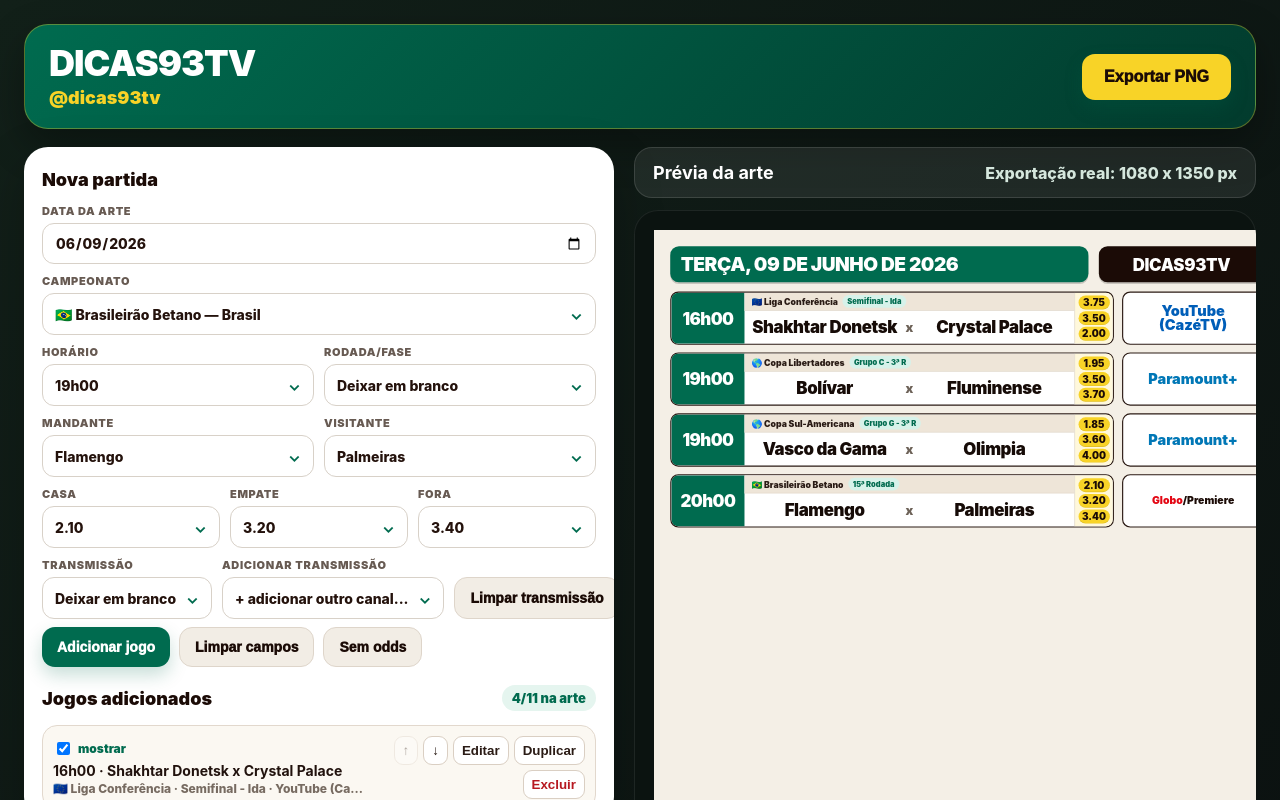
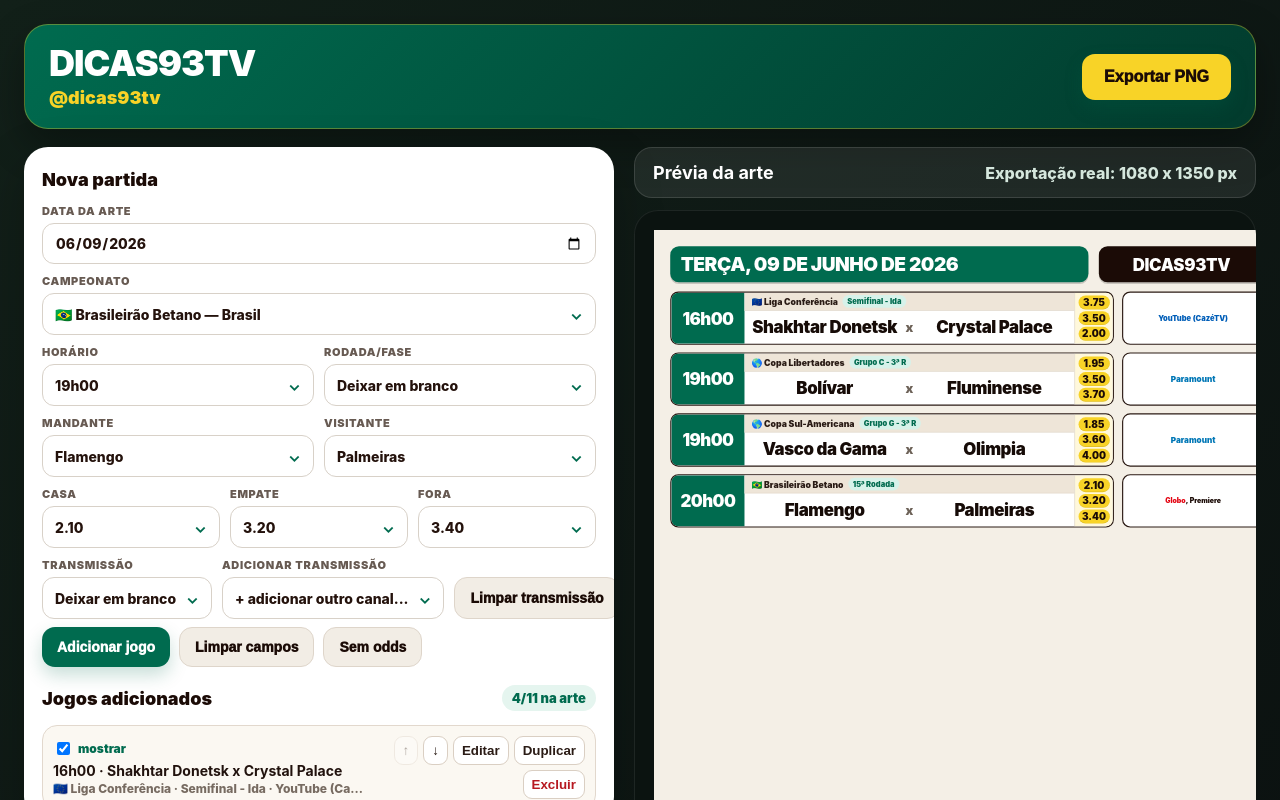
Before and after one commit to gabrieldigitalsales-del/dicas93WARLLEY, a React (Vite) app: page / in a window 1280 px wide. Shown: the top 800 px of the page. Built offline with nearby package versions, Linux system fonts and the light colour scheme.

Commit message:
Add files via upload

```diff
--- a/src/main.jsx
+++ b/src/main.jsx
@@ -191,7 +191,23 @@
 function cleanChannelValue(value) {
   const v = norm(value)
   if (v === 'deixar em branco') return 'Deixar em branco'
-  return value
+  const raw = String(value || '').trim()
+  if (!raw) return raw
+  const parts = raw
+    .split(/\s*(?:\/|,|\+| e )\s*/i)
+    .map(v => v.trim())
+    .filter(Boolean)
+  if (parts.length <= 1) return raw
+  const unique = []
+  const seen = new Set()
+  for (const part of parts) {
+    const key = norm(part)
+    if (!seen.has(key)) {
+      seen.add(key)
+      unique.push(part)
+    }
+  }
+  return unique.join(', ')
 }
 
 function displayChannel(value) {
@@ -305,8 +321,8 @@
   const roundText = displayRound(game.round)
   const channelText = displayChannel(game.channel)
   const channelFontSize = getChannelFontSize(channelText)
-  const channelPartsList = channelParts(channelText)
-  const multiChannel = channelPartsList.length > 1
+  const channelTokensList = channelTokens(channelText)
+  const multiChannel = channelParts(channelText).length > 1
 
   return <div className="canvasRow">
     <div className="matchBox">
@@ -321,12 +337,9 @@
       <div className="oddsCell"><span>{game.oddHome || '—'}</span><span>{game.oddDraw || '—'}</span><span>{game.oddAway || '—'}</span></div>
     </div>
     <div className={`channelBox${multiChannel ? ' multi' : ''}`} style={{ fontSize: `${channelFontSize}px` }}>
-      {channelPartsList.length > 1 ? channelPartsList.map((part, idx) => (
-        <React.Fragment key={`${part}-${idx}`}>
-          <span style={{ color: channelColor(part) }}>{part}</span>
-          {idx < channelPartsList.length - 1 && <span style={{ color: '#1b0b06' }}> / </span>}
-        </React.Fragment>
-      )) : <span style={{ color: channelColor(channelText) }}>{channelText}</span>}
+      {channelTokensList.map((token, idx) => (
+        <span key={`${token.text}-${idx}`} style={{ color: token.type === 'channel' ? channelColor(token.text) : '#1b0b06' }}>{token.text}</span>
+      ))}
     </div>
   </div>
 }
@@ -401,6 +414,18 @@
     .filter(Boolean)
 }
 
+function channelTokens(channel) {
+  const parts = channelParts(channel)
+  if (!parts.length) return []
+
+  const tokens = []
+  parts.forEach((part, index) => {
+    tokens.push({ type: 'channel', text: part })
+    if (index < parts.length - 1) tokens.push({ type: 'sep', text: ',\u00A0' })
+  })
+  return tokens
+}
+
 function hasMultipleChannels(channel) {
   return channelParts(channel).length > 1
 }
@@ -408,104 +433,40 @@
 function getChannelFontSize(channel) {
   const value = displayChannel(channel)
   const parts = channelParts(value)
-  const renderedLen = parts.join(' / ').length
+  const renderedLen = parts.join(', ').length
 
-  if (parts.length >= 4 || renderedLen >= 38) return 14
-  if (parts.length >= 3 || renderedLen >= 31) return 16
-  if (parts.length >= 2 || renderedLen >= 24) return 18
-  if (parts.length >= 2) return 20
-  if (renderedLen >= 18) return 21
-  return 25
+  // Visual mais limpo e padronizado para a coluna de transmissão.
+  if (!value) return 14
+  if (parts.length >= 4 || renderedLen >= 36) return 10
+  if (parts.length >= 3 || renderedLen >= 28) return 11
+  if (parts.length >= 2 || renderedLen >= 21) return 12
+  if (renderedLen >= 16) return 13
+  return 14
 }
 
 function drawColoredChannelText(ctx, channel, x, y, maxWidth) {
-  const parts = channelParts(channel)
-  if (!parts.length) return
+  const tokens = channelTokens(channel)
+  if (!tokens.length) return
 
-  const fontSize = getChannelFontSize(channel)
-  const lineHeight = fontSize <= 14 ? 15 : fontSize <= 17 ? 18 : 20
+  let fontSize = getChannelFontSize(channel)
   ctx.font = `900 ${fontSize}px Arial, Helvetica, sans-serif`
   ctx.textBaseline = 'middle'
-  ctx.textAlign = 'center'
+  ctx.textAlign = 'left'
 
-  // Uma transmissão só: fica igual à prévia do site.
-  // Exemplo: YouTube (CazéTV) pode quebrar em 2 linhas sem virar "YouTube / CazéTV".
-  if (parts.length === 1) {
-    const original = displayChannel(channel)
-    const preferredBreak = original.replace(/\s*\(/, ' (')
-    const words = preferredBreak.split(/\s+/).filter(Boolean)
-    const lines = []
+  const measure = () => tokens.reduce((sum, token) => sum + ctx.measureText(token.text).width, 0)
 
-    let current = words[0] || ''
-    for (let i = 1; i < words.length; i += 1) {
-      const test = `${current} ${words[i]}`
-      if (ctx.measureText(test).width <= maxWidth) {
-        current = test
-      } else {
-        lines.push(current)
-        current = words[i]
-      }
-    }
-    if (current) lines.push(current)
-
-    const finalLines = lines.slice(0, 2)
-    if (finalLines.length > 2) finalLines.length = 2
-
-    // Se ainda ficar muito grande, aí sim reduz um pouco a fonte antes de cortar.
-    let finalFontSize = fontSize
-    while (finalFontSize > 14 && finalLines.some(line => ctx.measureText(line).width > maxWidth)) {
-      finalFontSize -= 1
-      ctx.font = `900 ${finalFontSize}px Arial, Helvetica, sans-serif`
-    }
-
-    const finalLineHeight = finalFontSize <= 15 ? 16 : finalFontSize <= 18 ? 18 : 20
-    const totalHeight = (finalLines.length - 1) * finalLineHeight
-    ctx.fillStyle = channelColor(original)
-
-    finalLines.forEach((line, index) => {
-      ctx.fillText(line, x, y - totalHeight / 2 + index * finalLineHeight)
-    })
-    return
+  while (fontSize > 9 && measure() > maxWidth) {
+    fontSize -= 1
+    ctx.font = `900 ${fontSize}px Arial, Helvetica, sans-serif`
   }
 
-  // Mais de uma transmissão: separa por barra e mantém cores individuais.
-  ctx.textAlign = 'left'
-  const maxLines = parts.length >= 3 ? 2 : 1
-  const lines = []
-  let current = []
+  const totalWidth = measure()
+  let cursor = x - totalWidth / 2
 
-  for (const part of parts) {
-    const test = [...current, part]
-    const textValue = test.join(' / ')
-    if (!current.length || ctx.measureText(textValue).width <= maxWidth) {
-      current = test
-    } else {
-      lines.push(current)
-      current = [part]
-      if (lines.length === maxLines - 1) break
-    }
-  }
-  if (current.length) lines.push(current)
-
-  const finalLines = lines.slice(0, maxLines)
-  const totalHeight = (finalLines.length - 1) * lineHeight
-
-  finalLines.forEach((lineParts, lineIndex) => {
-    const yLine = y - totalHeight / 2 + lineIndex * lineHeight
-    const pieces = []
-    lineParts.forEach((part, idx) => {
-      pieces.push({ text: part, color: channelColor(part) })
-      if (idx < lineParts.length - 1) pieces.push({ text: ' / ', color: '#1b0b06' })
-    })
-
-    const totalWidth = pieces.reduce((sum, piece) => sum + ctx.measureText(piece.text).width, 0)
-    let cursor = x - totalWidth / 2
-
-    pieces.forEach(piece => {
-      ctx.fillStyle = piece.color
-      ctx.fillText(piece.text, cursor, yLine)
-      cursor += ctx.measureText(piece.text).width
-    })
+  tokens.forEach(token => {
+    ctx.fillStyle = token.type === 'channel' ? channelColor(token.text) : '#1b0b06'
+    ctx.fillText(token.text, cursor, y)
+    cursor += ctx.measureText(token.text).width
   })
 }
 
@@ -708,12 +669,11 @@
       setDraftField('channel', cleaned)
       return
     }
-
     setDraft(prev => {
       const current = displayChannel(prev.channel)
       const currentParts = channelParts(current).map(norm)
       if (currentParts.includes(norm(cleaned))) return prev
-      return { ...prev, channel: current ? `${current} / ${cleaned}` : cleaned }
+      return { ...prev, channel: cleanChannelValue(current ? `${current}, ${cleaned}` : cleaned) }
     })
   }
   function resetDraft(){ setDraft(defaultGame()); setEditingId(null) }
```
Also changed, not shown: src/styles.css.
